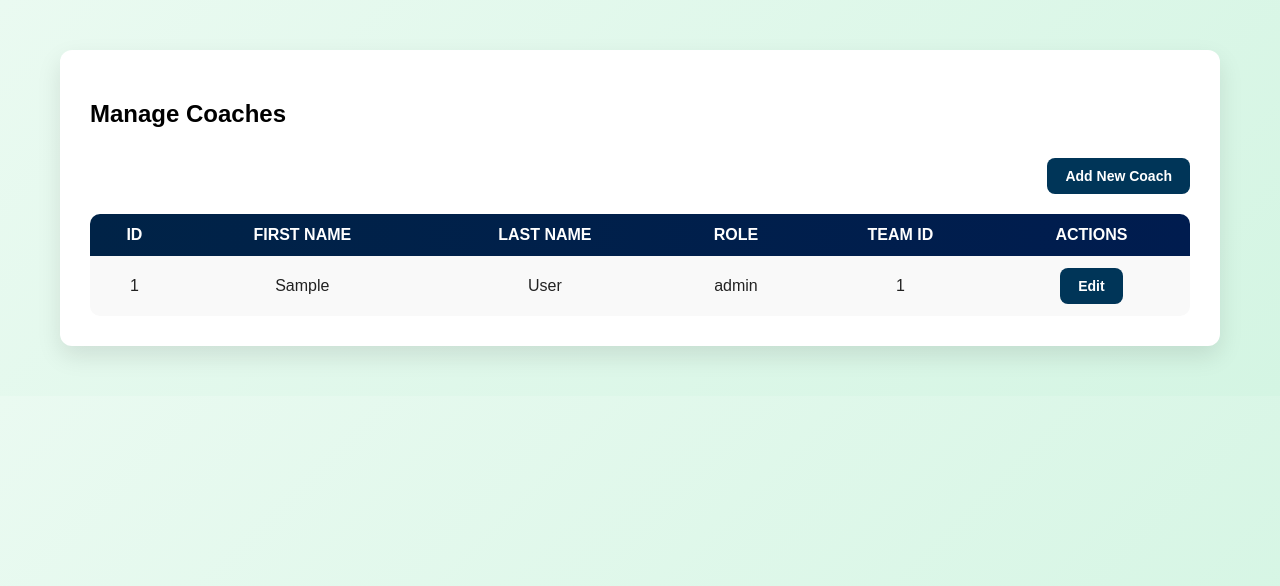
After one commit to asalhanadapangoda/Cricket-League-Website, a PHP site: page /includes/coaches.php in a window 1280 px wide. The commit adds this page. Shown: the top 586 px of the page. Run offline with PHP 8.4, Linux system fonts and the light colour scheme; tables that the repository leaves empty or names only in its code hold one stand-in row (values such as "Sample post").

Commit message:
create coaches part in admin dashboard

```diff
--- /dev/null
+++ b/CSS_File/coachesStyle.css
@@ -0,0 +1,159 @@
+/* General Styles */
+body {
+    font-family: 'Poppins', sans-serif;
+    background: linear-gradient(135deg, #eafaf1, #d4f5e3);
+    margin: 0;
+    padding: 0;
+    color: #222;
+}
+
+.container {
+    width: 90%;
+    max-width: 1100px;
+    margin: 50px auto;
+    background: #fff;
+    padding: 30px;
+    border-radius: 12px;
+    box-shadow: 0 10px 25px rgba(0, 0, 0, 0.1);
+}
+
+h2.text-center {
+    color: #000000;
+    margin-bottom: 30px;
+}
+
+/* Table Styles */
+.coaches-table {
+    width: 100%;
+    border-collapse: collapse;
+    margin-top: 20px;
+    border-radius: 10px;
+    overflow: hidden;
+}
+
+.coaches-table th, .coaches-table td {
+    padding: 12px 15px;
+    text-align: center;
+}
+
+.coaches-table thead tr {
+    background: linear-gradient(90deg, #002347, #001c4f);
+    color: #fff;
+    text-transform: uppercase;
+    font-weight: 700;
+}
+
+.coaches-table tbody tr {
+    background-color: #f9f9f9;
+    transition: all 0.3s ease;
+}
+
+.coaches-table tbody tr:nth-child(even) {
+    background-color: #e6f4ea;
+}
+
+.coaches-table tbody tr:hover {
+    background-color: #c3f0c8;
+    cursor: pointer;
+}
+
+/* Buttons */
+button {
+    padding: 10px 18px;
+    border: none;
+    border-radius: 8px;
+    cursor: pointer;
+    font-size: 14px;
+    font-weight: 600;
+    transition: all 0.3s ease;
+}
+
+.button-row {
+    display: flex;
+    gap: 15px;
+    justify-content: flex-end;
+    margin-bottom: 20px;
+}
+
+.btn-add {
+    background: #003558;
+    color: #fff;
+}
+
+.btn-add:hover {
+    background: #0062a3;
+}
+
+.btn-edit {
+    background: #003558;
+    color: #fff;
+}
+
+.btn-edit:hover {
+    background: #0062a3;
+}
+
+/* Modal Styles */
+.modal {
+    display: none;
+    position: fixed;
+    z-index: 1000;
+    left: 0;
+    top: 0;
+    width: 100%;
+    height: 100%;
+    overflow: auto;
+    background: rgba(0, 0, 0, 0.5);
+}
+
+.modal-content {
+    background-color: #fff;
+    margin: 10% auto;
+    padding: 25px;
+    border-radius: 10px;
+    width: 400px;
+    box-shadow: 0 8px 20px rgba(0,0,0,0.3);
+    position: relative;
+}
+
+.modal h3 {
+    color: #0b3d91;
+    margin-bottom: 20px;
+    text-align: center;
+}
+
+.modal input {
+    width: 100%;
+    padding: 10px;
+    margin: 8px 0;
+    border-radius: 6px;
+    border: 1px solid #ccc;
+    font-size: 14px;
+}
+
+.modal .btn-submit {
+    background: #003558;
+    color: #fff;
+    width: 100%;
+    padding: 10px;
+    font-weight: 600;
+    margin-top: 15px;
+}
+
+.modal .btn-submit:hover {
+    background: #003558;
+}
+
+.close {
+    position: absolute;
+    top: 12px;
+    right: 15px;
+    font-size: 22px;
+    font-weight: bold;
+    color: #333;
+    cursor: pointer;
+}
+
+.close:hover {
+    color: #dc3545;
+}
--- a/adminDashboardNav.php
+++ b/adminDashboardNav.php
@@ -15,7 +15,7 @@
         <ul class="sidebar-menu">
             <li><a href="adminDashboard.php">Dashboard</a></li>
             <li><a href="updateTeamPoint.php">Update Team Point</a></li>
-            <li><a href="adminDashboard.php?page=teams">Team Coaches</a></li>
+            <li><a href="adminDashboard.php?page=coaches">Team Coach</a></li>
             <li><a href="adminDashboard.php?page=players">Players</a></li>
             <li><a href="adminDashboard.php?page=performance">Player Performance</a></li>
             <li><a href="adminDashboard.php?page=fixtures">Fixtures</a></li>
--- /dev/null
+++ b/includes/coaches.php
@@ -0,0 +1,133 @@
+<?php
+include __DIR__ . '/db.php';
+?>
+
+<!DOCTYPE html>
+<html lang="en">
+<head>
+    <meta charset="UTF-8">
+    <title>Manage Coaches</title>
+    <link rel="stylesheet" href="/Cricket-League-Website/CSS_File/coachesStyle.css">
+</head>
+<body>
+
+<div class="container">
+    <h2 class="text-center">Manage Coaches</h2>
+
+    <div class="button-row">
+        <button class="btn-add" onclick="openAddModal()">Add New Coach</button>
+    </div>
+
+    <table class="coaches-table">
+        <thead>
+            <tr>
+                <th>ID</th>
+                <th>First Name</th>
+                <th>Last Name</th>
+                <th>Role</th>
+                <th>Team ID</th>
+                <th>Actions</th>
+            </tr>
+        </thead>
+        <tbody>
+            <?php
+            $sql = "SELECT * FROM coach ORDER BY coach_id ASC";
+            $result = $conn->query($sql);
+            if ($result->num_rows > 0) {
+                $counter = 1;
+                while($row = $result->fetch_assoc()) {
+                    echo "<tr>
+                        <td>{$counter}</td>
+                        <td>{$row['first_name']}</td>
+                        <td>{$row['last_name']}</td>
+                        <td>{$row['role']}</td>
+                        <td>{$row['team_id']}</td>
+                        <td>
+                            <button class='btn-edit' onclick=\"openEditModal('{$row['coach_id']}', '{$row['first_name']}', '{$row['last_name']}', '{$row['role']}', '{$row['team_id']}')\">Edit</button>
+                        </td>
+                    </tr>";
+                    $counter++;
+                }
+            } else {
+                echo "<tr><td colspan='6'>No coaches found</td></tr>";
+            }
+            ?>
+        </tbody>
+    </table>
+</div>
+
+<!-- Add Coach Modal -->
+<div id="addModal" class="modal">
+    <div class="modal-content">
+        <span class="close" onclick="closeAddModal()">&times;</span>
+        <h3>Add New Coach</h3>
+
+        <form action="includes/coachesAdd.php" method="POST">
+            <label>First Name</label>
+            <input type="text" name="first_name" required>
+            <br><br>
+            <label>Last Name</label>
+            <input type="text" name="last_name" required>
+            <br><br>
+            <label>Role</label>
+            <input type="text" name="role" required>
+            <br><br>
+            <label>Team ID</label>
+            <input type="text" name="team_id" required>
+            <br><br>
+            <button type="submit" class="btn-submit">Add Coach</button>
+        </form>
+    </div>
+</div>
+
+<!-- Edit Coach Modal -->
+<div id="editModal" class="modal">
+    <div class="modal-content">
+        <span class="close" onclick="closeEditModal()">&times;</span>
+        <h3>Edit Coach</h3>
+        <form action="includes/coachesUpdate.php" method="POST">
+            <input type="hidden" name="coach_id" id="edit_id">
+            <label>First Name</label>
+            <input type="text" name="first_name" id="edit_first_name" required>
+            <br><br>
+            <label>Last Name</label>
+            <input type="text" name="last_name" id="edit_last_name" required>
+            <br><br>
+            <label>Role</label>
+            <input type="text" name="role" id="edit_role" required>
+            <br><br>
+            <label>Team ID</label>
+            <input type="text" name="team_id" id="edit_team_id" required>
+            <br><br>
+            <button type="submit" class="btn-submit">Update Coach</button>
+        </form>
+    </div>
+</div>
+
+<script>
+function openAddModal() {
+    document.getElementById('addModal').style.display = 'block';
+}
+function closeAddModal() {
+    document.getElementById('addModal').style.display = 'none';
+}
+function openEditModal(id, first, last, role, team) {
+    document.getElementById('edit_id').value = id;
+    document.getElementById('edit_first_name').value = first;
+    document.getElementById('edit_last_name').value = last;
+    document.getElementById('edit_role').value = role;
+    document.getElementById('edit_team_id').value = team;
+    document.getElementById('editModal').style.display = 'block';
+}
+function closeEditModal() {
+    document.getElementById('editModal').style.display = 'none';
+}
+
+window.onclick = function(event) {
+    if (event.target == document.getElementById('addModal')) closeAddModal();
+    if (event.target == document.getElementById('editModal')) closeEditModal();
+}
+</script>
+
+</body>
+</html>
```
Also changed, not shown: adminDashboard.php (+28 -18 lines), includes/coachesAdd.php (added, +20 -0 lines), includes/coachesUpdate.php (added, +22 -0 lines).
